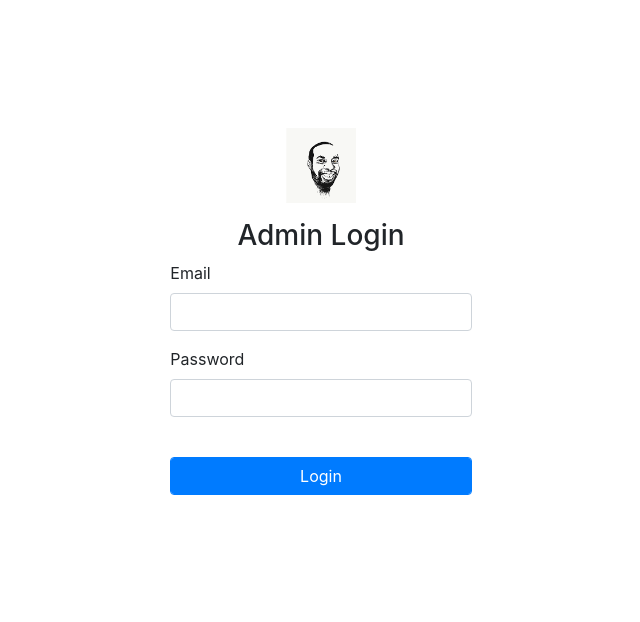
After one commit to Tmstone/Portfolio, a Flask app: page /jackfruit in a window 1280 px wide. The commit adds this page. Shown: the top 622 px of the page, without its empty margins (319-959 px from the left). Run offline with Flask 2, Linux system fonts and the light colour scheme; some libraries are stand-ins or nearby versions.

Commit message:
updated home, contact, admin pages.

```diff
--- a/controllers.py
+++ b/controllers.py
@@ -17,6 +17,9 @@ def projects():
 def contact():
     return render_template('contact.html')
 
+def login():
+    return render_template('login.html')
+
 def logout():
     session.clear()
     return redirect('/')
--- a/routes.py
+++ b/routes.py
@@ -7,3 +7,4 @@ app.add_url_rule('/nav', view_func=nav)
 app.add_url_rule('/about', view_func=about)
 app.add_url_rule('/projects', view_func=projects)
 app.add_url_rule('/contact',view_func=contact)
+app.add_url_rule('/jackfruit', view_func=login)
--- a/templates/index.html
+++ b/templates/index.html
@@ -17,6 +17,7 @@
                     <!--h1>Terence M. Stone's | Portfolio</h1-->
                </div>
                <div class="section">
+                    <img src="{{ url_for('static', filename='img/ts_icon.png')}}" alt="">
                     <h1>I'm Terence M. Stone & </h1>
                     <h1>I am a Full-Stack Developer.</h1>
                </div>
--- /dev/null
+++ b/templates/login.html
@@ -0,0 +1,52 @@
+<!DOCTYPE html>
+<html lang="en">
+<head>
+    <meta charset="UTF-8">
+    <meta name="viewport" content="width=device-width, initial-scale=1.0">
+    <meta http-equiv="X-UA-Compatible" content="ie=edge">
+    <title>TS Port | Admin Login</title>
+    <link rel="stylesheet" href="https://stackpath.bootstrapcdn.com/bootstrap/4.3.1/css/bootstrap.min.css" integrity="sha384-ggOyR0iXCbMQv3Xipma34MD+dH/1fQ784/j6cY/iJTQUOhcWr7x9JvoRxT2MZw1T" crossorigin="anonymous">
+    <link href="https://fonts.googleapis.com/css?family=Alegreya:400,500,900&display=swap" rel="stylesheet">
+    <script src="https://code.jquery.com/jquery-3.4.0.min.js" integrity="sha256-BJeo0qm959uMBGb65z40ejJYGSgR7REI4+CW1fNKwOg=" crossorigin="anonymous"></script>
+    <link rel="stylesheet" href="{{ url_for('static', filename='style.css') }}">
+    <script src="{{ url_for('static', filename='main.js') }}"></script>
+</head>
+<body>
+    <div class="container">
+        <div id ="section">
+            <form class="col-lg-6 offset-lg-3" action="#" method="post">
+                <div class="row justify-content-center">
+                    <div class="col-8">
+                        <p class="text-center">
+                            <a href="/"><img src="{{ url_for('static', filename='img/ts_icon.png') }}" alt="" width="" height="75"></a>
+                        </p>
+                        <h3 class="text-center">Admin Login</h3>
+                    </div>
+                </div>
+                <div class="row justify-content-center">
+                    <div class="col-8">
+                        <div class="form-group">
+                            <label for="email">Email</label>
+                            <input type="email" class="form-control" name="email" value="">
+                        </div>
+                    </div>
+                </div>
+                <div class="row justify-content-center">
+                    <div class="col-8">
+                        <div class="form-group">
+                            <label for="password">Password</label>
+                            <input type="password" class="form-control" name="password" value="">
+                        </div>
+                    </div>
+                </div>
+                <div class="row justify-content-center">
+                    <div class="col-8">
+                        <label for="hidden"></label>
+                        <input type="submit" class="btn btn-primary form-control" value="Login">
+                    </div>
+                </div>
+            </form>
+        </div>
+    </div>
+</body>
+</html>
```
Also changed, not shown: templates/contact.html (+9 -3 lines), static/img/TS_icon.png (added).
